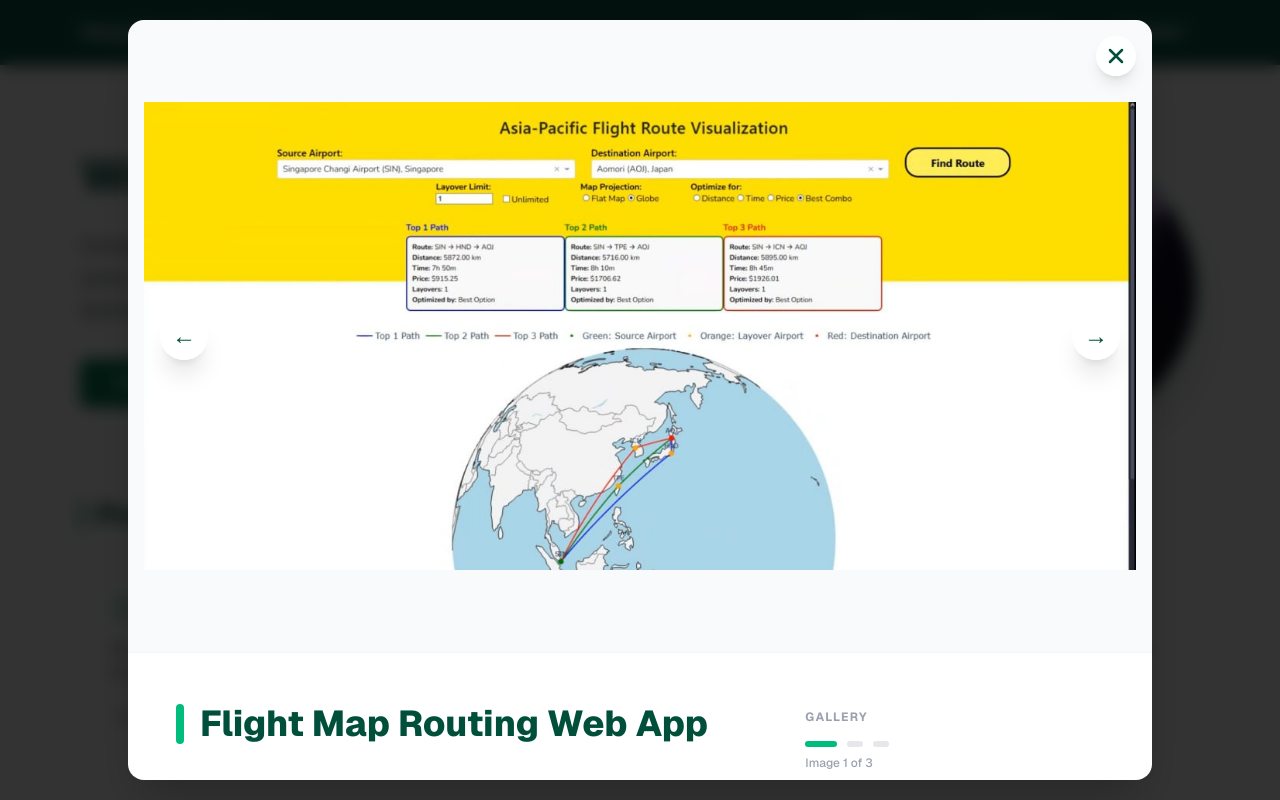
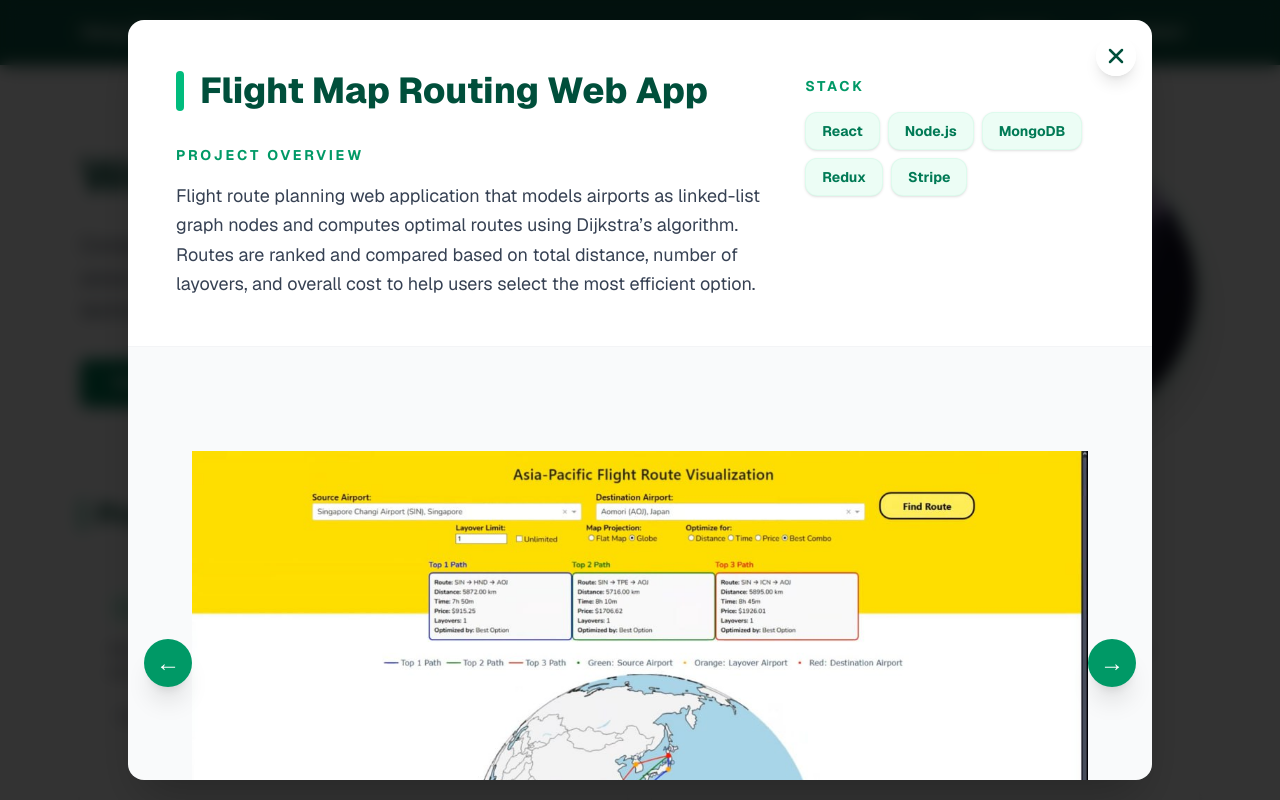
Before and after one commit to thedashion/dan_portfolio, a Next.js app: page / in a window 1280 px wide. Both pictures are taken after a click on the element 354 px from the left and 659 px from the top of the page. Shown: the top 800 px of the page. Built offline with nearby package versions, Linux system fonts and the light colour scheme.

Commit message:
complete

```diff
--- a/app/page.tsx
+++ b/app/page.tsx
@@ -292,46 +292,8 @@ export default function Home() {
                 {/* Modal Content - Vertical Layout for better Image viewing */}
                 <div className="flex flex-col">
 
-                  {/* Top: Large Image Section */}
-                  <div className="w-full bg-gray-50 flex items-center justify-center relative min-h-[300px] sm:min-h-[450px] md:min-h-[600px] p-2 sm:p-4 border-b border-gray-100">
-                    {currentProject.images && currentProject.images.length > 0 ? (
-                      <div className="relative w-full h-[300px] sm:h-[450px] md:h-[600px]">
-                        <Image
-                          src={currentProject.images[currentImageIndex]}
-                          alt={`${currentProject.title} image ${currentImageIndex + 1}`}
-                          fill
-                          className="object-contain"
-                          priority
-                        />
-
-                        {/* Image Navigation Arrows */}
-                        {currentProject.images.length > 1 && (
-                          <>
-                            <button
-                              onClick={() => setCurrentImageIndex(prev => prev === 0 ? currentProject.images!.length - 1 : prev - 1)}
-                              className="absolute left-4 top-1/2 -translate-y-1/2 w-12 h-12 bg-white/80 hover:bg-white rounded-full flex items-center justify-center text-emerald-900 transition-all shadow-xl backdrop-blur-sm hover:scale-110 active:scale-95"
-                            >
-                              <span className="text-2xl">←</span>
-                            </button>
-                            <button
-                              onClick={() => setCurrentImageIndex(prev => prev === currentProject.images!.length - 1 ? 0 : prev + 1)}
-                              className="absolute right-4 top-1/2 -translate-y-1/2 w-12 h-12 bg-white/80 hover:bg-white rounded-full flex items-center justify-center text-emerald-900 transition-all shadow-xl backdrop-blur-sm hover:scale-110 active:scale-95"
-                            >
-                              <span className="text-2xl">→</span>
-                            </button>
-                          </>
-                        )}
-                      </div>
-                    ) : (
-                      <div className="text-gray-400 flex flex-col items-center p-20">
-                        <svg className="w-16 h-16 mb-4 opacity-20" fill="none" stroke="currentColor" viewBox="0 0 24 24"><path strokeLinecap="round" strokeLinejoin="round" strokeWidth={1} d="M4 16l4.586-4.586a2 2 0 012.828 0L16 16m-2-2l1.586-1.586a2 2 0 012.828 0L20 14m-6-6h.01M6 20h12a2 2 0 002-2V6a2 2 0 00-2-2H6a2 2 0 00-2 2v12a2 2 0 002 2z" /></svg>
-                        <p className="text-lg font-medium">Coming soon</p>
-                      </div>
-                    )}
-                  </div>
-
-                  {/* Bottom: Details Section */}
-                  <div className="w-full p-6 sm:p-10 md:p-12 bg-white">
+                  {/* Top: Details Section */}
+                  <div className="w-full p-6 sm:p-10 md:p-12 bg-white border-b border-gray-100">
                     <div className="flex flex-col md:flex-row md:items-start justify-between gap-8">
                       {/* Title & Description */}
                       <div className="md:w-2/3">
@@ -350,26 +312,10 @@ export default function Home() {
                         </div>
                       </div>
 
-                      {/* Stack & Pagination Info */}
+                      {/* Stack Info */}
                       <div className="md:w-1/3 pt-2">
-                        {currentProject.images && currentProject.images.length > 1 && (
-                          <div className="mb-10">
-                            <h4 className="text-xs font-bold text-gray-400 uppercase tracking-widest mb-4">Gallery</h4>
-                            <div className="flex gap-2.5">
-                              {currentProject.images.map((_, idx) => (
-                                <button
-                                  key={idx}
-                                  onClick={() => setCurrentImageIndex(idx)}
-                                  className={`h-1.5 rounded-full transition-all duration-300 ${idx === currentImageIndex ? 'bg-emerald-500 w-8' : 'bg-gray-200 w-4 hover:bg-gray-300'}`}
-                                />
-                              ))}
-                            </div>
-                            <p className="text-xs text-gray-400 mt-2 font-medium">Image {currentImageIndex + 1} of {currentProject.images.length}</p>
-                          </div>
-                        )}
-
                         <h4 className="text-sm font-bold text-emerald-600 uppercase tracking-[0.2em] mb-4">Stack</h4>
-                        <div className="flex flex-wrap gap-2">
+                        <div className="flex flex-wrap gap-2 mb-8">
                           {currentProject.technologies.map((tech) => (
                             <span
                               key={tech}
@@ -381,6 +327,62 @@ export default function Home() {
                         </div>
                       </div>
                     </div>
+                  </div>
+
+                  {/* Bottom: Large Image Section */}
+                  <div className="w-full bg-gray-50 flex items-center justify-center relative min-h-[300px] sm:min-h-[450px] md:min-h-[600px] px-2 sm:px-16 py-2 sm:p-4">
+                    {currentProject.images && currentProject.images.length > 0 ? (
+                      <div className="relative w-full h-[300px] sm:h-[450px] md:h-[600px]">
+                        <Image
+                          src={currentProject.images[currentImageIndex]}
+                          alt={`${currentProject.title} image ${currentImageIndex + 1}`}
+                          fill
+                          className="object-contain"
+                          priority
+                        />
+
+                        {/* Image Navigation Arrows - Moved to edges and outside narrow image area */}
+                        {currentProject.images.length > 1 && (
+                          <>
+                            <button
+                              onClick={(e) => { e.stopPropagation(); setCurrentImageIndex(prev => prev === 0 ? currentProject.images!.length - 1 : prev - 1); }}
+                              className="absolute -left-2 sm:-left-12 top-1/2 -translate-y-1/2 w-10 h-10 sm:w-12 sm:h-12 bg-emerald-600 hover:bg-emerald-700 text-white rounded-full flex items-center justify-center transition-all shadow-xl hover:scale-110 active:scale-95 z-10"
+                            >
+                              <span className="text-xl sm:text-2xl">←</span>
+                            </button>
+                            <button
+                              onClick={(e) => { e.stopPropagation(); setCurrentImageIndex(prev => prev === currentProject.images!.length - 1 ? 0 : prev + 1); }}
+                              className="absolute -right-2 sm:-right-12 top-1/2 -translate-y-1/2 w-10 h-10 sm:w-12 sm:h-12 bg-emerald-600 hover:bg-emerald-700 text-white rounded-full flex items-center justify-center transition-all shadow-xl hover:scale-110 active:scale-95 z-10"
+                            >
+                              <span className="text-xl sm:text-2xl">→</span>
+                            </button>
+
+                            {/* Image Counter Overlay */}
+                            <div className="absolute -bottom-10 left-1/2 -translate-x-1/2 flex flex-col items-center gap-2 w-full px-4">
+                              <div className="flex gap-2">
+                                {currentProject.images.map((_, idx) => (
+                                  <button
+                                    key={idx}
+                                    onClick={() => setCurrentImageIndex(idx)}
+                                    className={`h-1.5 rounded-full transition-all duration-300 ${idx === currentImageIndex ? 'bg-emerald-500 w-8' : 'bg-gray-200 w-4 hover:bg-gray-400'}`}
+                                  />
+                                ))}
+                              </div>
+                              <p className="text-xs font-bold text-emerald-800 uppercase tracking-widest bg-white px-3 py-1 rounded-full shadow-sm border border-emerald-100">
+                                Image {currentImageIndex + 1} of {currentProject.images.length}
+                              </p>
+                            </div>
+                          </>
+                        )}
+                      </div>
+                    ) : (
+                      <div className="text-gray-400 flex flex-col items-center p-20">
+                        <svg className="w-16 h-16 mb-4 opacity-20" fill="none" stroke="currentColor" viewBox="0 0 24 24">
+                          <path strokeLinecap="round" strokeLinejoin="round" strokeWidth={1} d="M4 16l4.586-4.586a2 2 0 012.828 0L16 16m-2-2l1.586-1.586a2 2 0 012.828 0L20 14m-6-6h.01M6 20h12a2 2 0 002-2V6a2 2 0 00-2-2H6a2 2 0 00-2 2v12a2 2 0 002 2z" />
+                        </svg>
+                        <p className="text-lg font-medium">Coming soon</p>
+                      </div>
+                    )}
                   </div>
                 </div>
               </div>
@@ -458,6 +460,6 @@ export default function Home() {
           </div>
         </section>
       </main>
-    </div>
+    </div >
   );
 }
```
